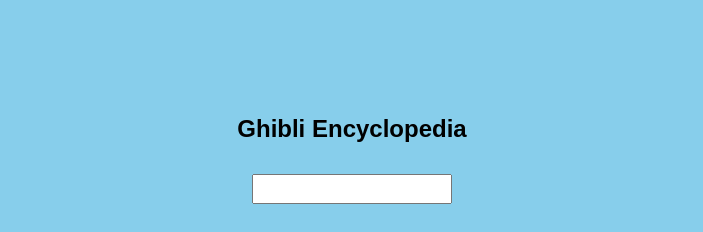
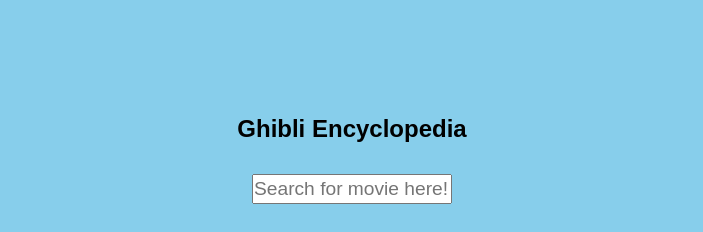
Before and after one commit to ivan00stojanovic/Ghibli-Encyclopedia, a plain HTML site: page index.html in a window 1280 px wide. Shown: the top 232 px of the page, without its empty margins (288-991 px from the left). Drawn offline with Linux system fonts and the light colour scheme; a web font is replaced by a local one.

Commit message:
Testing Netlify deployment

```diff
--- a/index.html
+++ b/index.html
@@ -10,7 +10,7 @@
 <body>
     <section class="inputSection">
         <h1>Ghibli Encyclopedia</h1>
-        <input type="text" class="input">
+        <input type="text" placeholder="Search for movie here!" class="input">
         <button>Check movie info</button>
     </section>
     <section class="apiDisplay">
--- a/style.css
+++ b/style.css
@@ -11,6 +11,7 @@ button{
     width: 100px;
     height: 50px;
     border-radius: 10px;
+
 }
 
 input{
```
